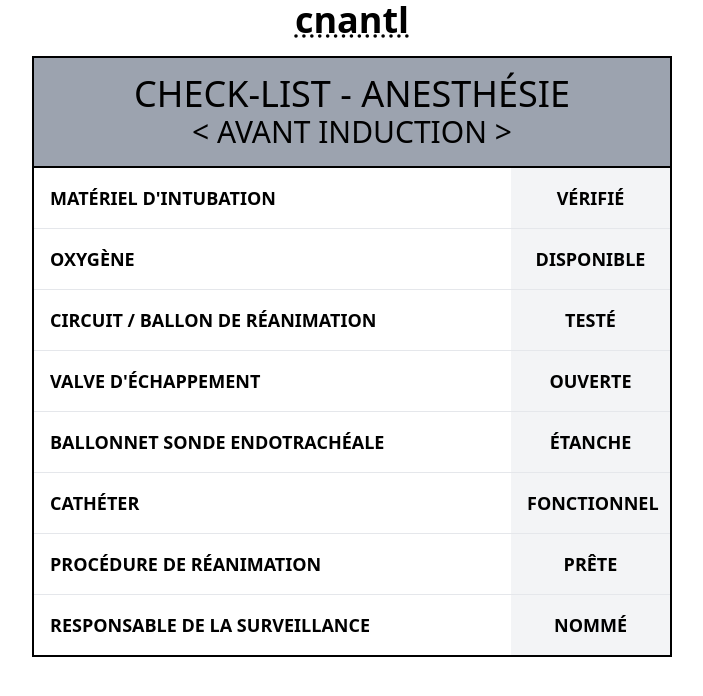
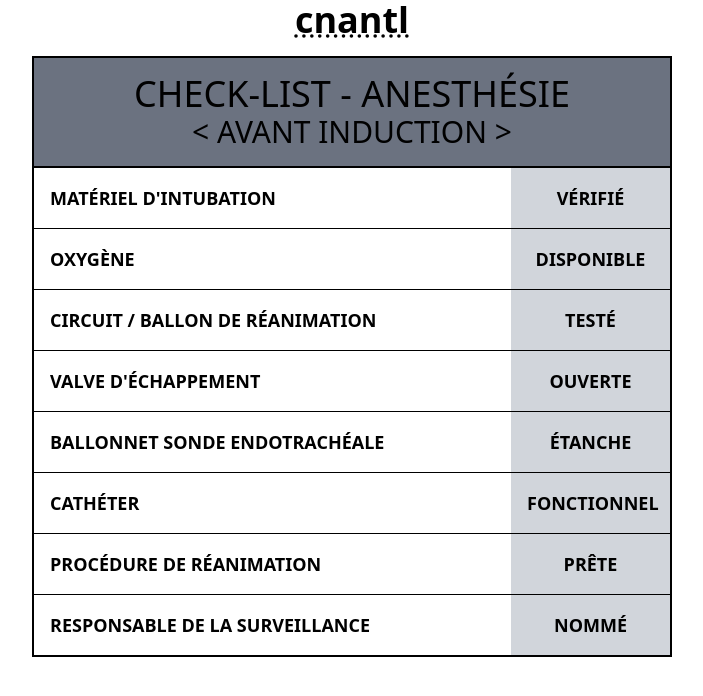
Before and after one commit to pluxain/clantl, a Vue app: page / in a window 1280 px wide. Shown: the top 696 px of the page, without its empty margins (288-991 px from the left). Built offline with nearby package versions, Linux system fonts and the light colour scheme.

Commit message:
feat(tech): init basic theme
Ref: #7

```diff
--- a/src/features/checklist/CheckList.vue
+++ b/src/features/checklist/CheckList.vue
@@ -58,7 +58,7 @@
   <section class="border-2 border-black">
     <div
       :class="[
-        list.completed ? 'bg-green-500 text-white' : 'bg-gray-400 text-black',
+        list.completed ? 'bg-success text-white' : 'bg-secondary text-black',
       ]"
       class="border-b-2 border-black p-4"
     >
@@ -77,7 +77,9 @@
           {{ item.label }}
         </dd>
         <dt
-          :class="[item.checked ? 'bg-green-500 text-white' : 'bg-gray-100']"
+          :class="[
+            item.checked ? 'bg-success text-white' : 'bg-secondary-accent',
+          ]"
           class="cursor-pointer p-4 text-center font-bold uppercase"
           @click="check(index)"
         >
--- a/tailwind.config.mjs
+++ b/tailwind.config.mjs
@@ -1,7 +1,49 @@
 /** @type {import('tailwindcss').Config} */
+import colors, { black, inherit, transparent, white } from "tailwindcss/colors";
+
 export default {
   content: ["./index.html", "./src/**/*.{html,ts,tsx,vue}"],
   theme: {
+    colors: {
+      black,
+      danger: {
+        accent: colors.red[300],
+        DEFAULT: colors.red[500],
+        solid: colors.red[50],
+      },
+      info: {
+        accent: colors.cyan[300],
+        DEFAULT: colors.cyan[500],
+        solid: colors.cyan[50],
+      },
+      inherit,
+      lcnmqt: {
+        primary: "#19B0F2",
+        secondary: "#333333",
+      },
+      primary: {
+        accent: colors.blue[300],
+        DEFAULT: colors.blue[500],
+        solid: colors.blue[50],
+      },
+      secondary: {
+        accent: colors.gray[300],
+        DEFAULT: colors.gray[500],
+        solid: colors.gray[50],
+      },
+      success: {
+        accent: colors.green[300],
+        DEFAULT: colors.green[500],
+        solid: colors.green[50],
+      },
+      transparent,
+      warning: {
+        accent: colors.orange[300],
+        DEFAULT: colors.orange[500],
+        solid: colors.orange[50],
+      },
+      white,
+    },
     extend: {},
   },
   plugins: [],
```
